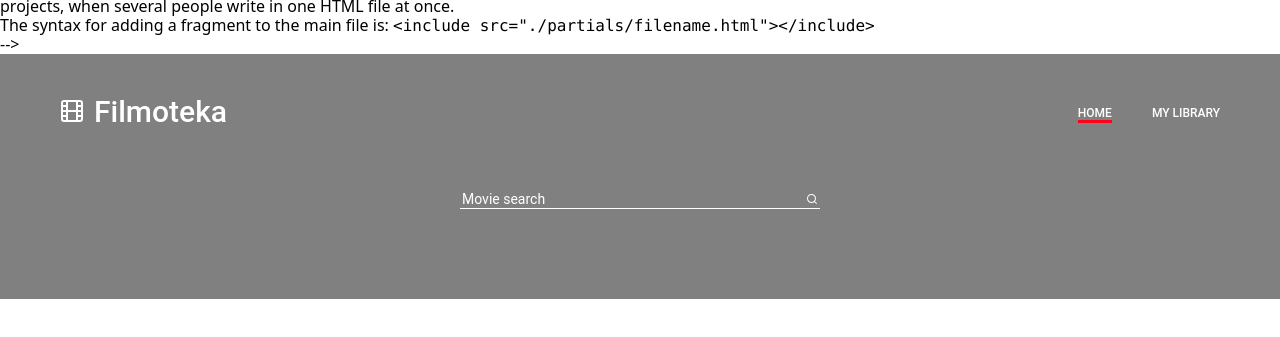
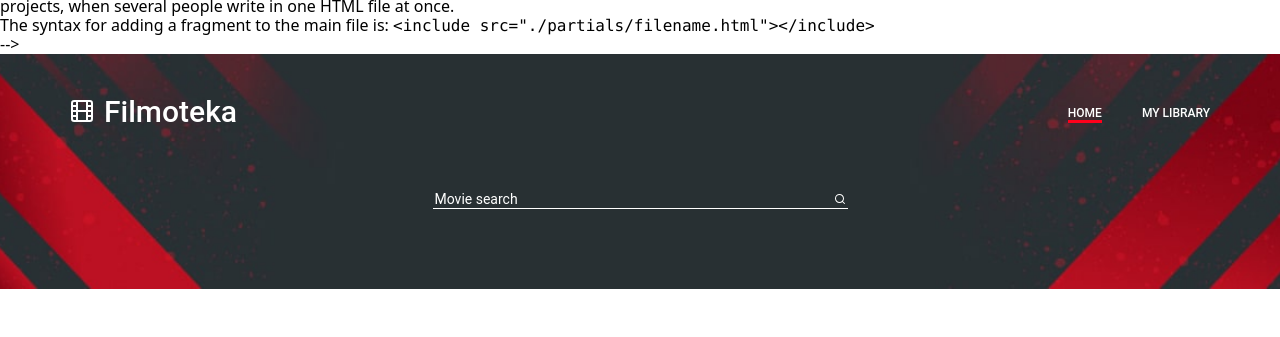
Before and after one commit to Viktoriia212022/js-end, a website built with Parcel: page src/index.html in a window 1280 px wide. Shown: the part 449-786 px from the top of the page. Built offline with nearby package versions, Linux system fonts and the light colour scheme.

Commit message:
add header2

```diff
--- a/src/sass/_home.scss
+++ b/src/sass/_home.scss
@@ -36,6 +36,10 @@ img {
 
     @media screen and (min-width: 768px) {
              width: 768px;
+            padding-left: 30px;
+                padding-right: 30px;
+
+                padding-bottom: 80px;
          }
 
     @media screen and (min-width: 1200px) {
@@ -47,15 +51,45 @@ li{
     list-style-type: none;
 }
 .home_header {
+    background-repeat: no-repeat;
+    background-size: cover;
+    background-position: center;
     background-color: grey;
-    background-image: url(../images/home-текстура.jpg);
+    background-image: url(../images/home-phone-1x-min.jpg);
+    @media (min-device-pixel-ratio: 2),
+        (min-resolution: 192dpi),
+        (min-resolution: 2dppx) {
+            background-image:
+                url(../images/home-phone-2x-min.jpg)
+        }
+    @media screen and (min-width: 768px) {
+        background-image:
+            url(../images/home-table-1x-min.jpg);
+            @media (min-device-pixel-ratio: 2),
+                    (min-resolution: 192dpi),
+                    (min-resolution: 2dppx) {
+                    background-image:
+                        url(../images/home-table-2x-min.jpg)
+         }}
+     @media screen and (min-width: 1200px) {
+            background-image:
+                url(../images/home-текстура-1x-min.jpg);
+        @media (min-device-pixel-ratio: 2),
+        (min-resolution: 192dpi),
+        (min-resolution: 2dppx) {
+            background-image:
+                url(../images/home-текстура-2x-min.jpg)
+
+        }}
+
 }
 
 
-.home_header-logo-text {
 
 
-    font-family: 'Roboto';
+
+.home_header-logo-text {
+       font-family: 'Roboto';
     font-style: normal;
     font-weight: 500;
     font-size: 30px;
@@ -66,6 +100,7 @@ li{
     @media screen and (max-width: 768px) {
             visibility: hidden;
             display: none;
+
         }
 }
 
@@ -122,6 +157,9 @@ li{
     @media screen and (min-width: 768px){
         width: 340px;
     }
+        @media screen and (min-width: 1200px) {
+            width: 395px;
+        }
 }
 
 input::-webkit-input-placeholder {
```
Also changed, not shown: src/images/home-phone-1x-min.jpg (added), src/images/home-phone-2x-min.jpg (added), src/images/home-table-1x-min.jpg (added), src/images/home-table-2x-min.jpg (added), src/images/home-текстура-1x-min.jpg (added), src/images/home-текстура-2x-min.jpg (added), src/images/home-текстура.jpg (deleted).
